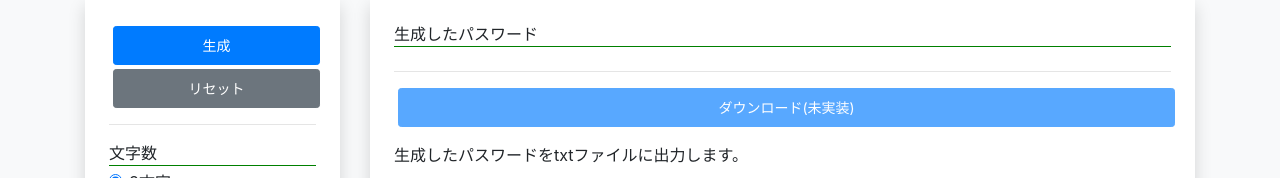
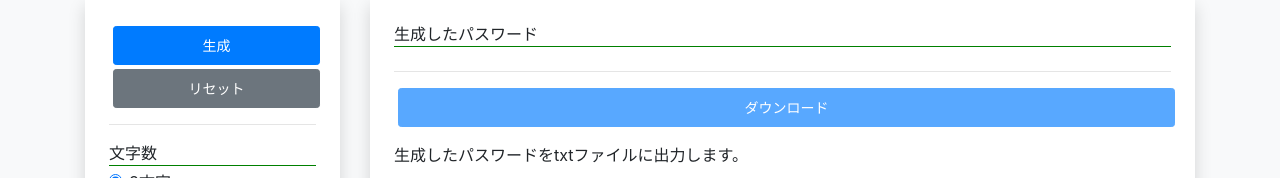
Before and after one commit to nishota/password-maker, an Angular app: page / in a window 1280 px wide. Shown: the part 214-392 px from the top of the page. Built offline with nearby package versions, Linux system fonts and the light colour scheme.

Commit message:
ファイルダウンロード実装

```diff
--- a/src/app/password-place/password-place.component.html
+++ b/src/app/password-place/password-place.component.html
@@ -8,7 +8,9 @@
     <hr>
     <div class="form-group">
         <div>
-            <button class="btn btn-primary btn-sm btn-block p-2 m-1" (click)="download()" disabled>ダウンロード(未実装)</button>
+            <a type="button" class="btn btn-primary btn-sm btn-block p-2 m-1" [ngClass]="{'disabled': disabled}" id="link" download="password.txt" href="" (click)="download($event.target)">
+                ダウンロード
+            </a>
         </div>
         <div class="mt-3">
             生成したパスワードをtxtファイルに出力します。
--- a/src/app/password-place/password-place.component.ts
+++ b/src/app/password-place/password-place.component.ts
@@ -7,7 +7,6 @@ import { PasswordSaverService } from '../password-saver.service';
   styleUrls: ['./password-place.component.scss']
 })
 export class PasswordPlaceComponent implements OnInit {
-
   passwords: string[];
   constructor(private ps: PasswordSaverService) {
     this.passwords = this.ps.passwords;
@@ -16,20 +15,21 @@ export class PasswordPlaceComponent implements OnInit {
   ngOnInit() {
   }
 
+  public get disabled(): boolean {
+    return this.passwords.length === 0;
+  }
+
   select(target: any) {
     target.select();
     document.execCommand('copy');
   }
 
   // TODO ファイルダウンロード
-  download() {
-  //   const content = this.passwords.join('\r\c');
-  //   const blob = new Blob(this.passwords, { type: 'text/plain' });
-  //   window.URL = window.URL;
-  //   const link = $('<a></a>');
-  //   link.attr('href', window.URL.createObjectURL(blob));
-  //   link.attr('download', 'passoword.txt');
-  //   console.log(link);
-  //   link.trigger('click');
+  download(target: any) {
+    const pass = this.passwords.join('\r');
+    target.href = URL.createObjectURL(
+      new Blob([pass], {
+      type: 'text/plain'
+    }));
   }
 }
```
